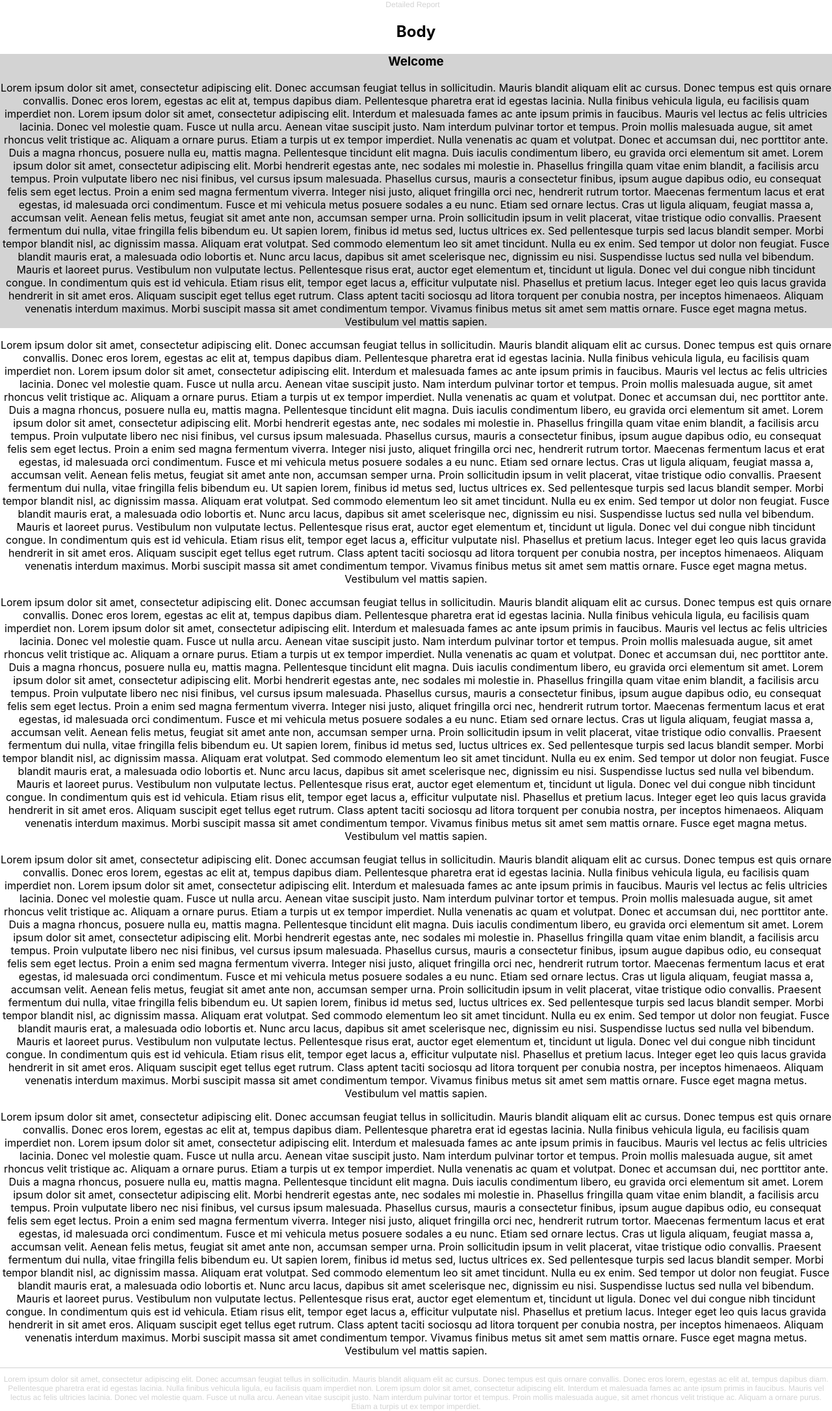
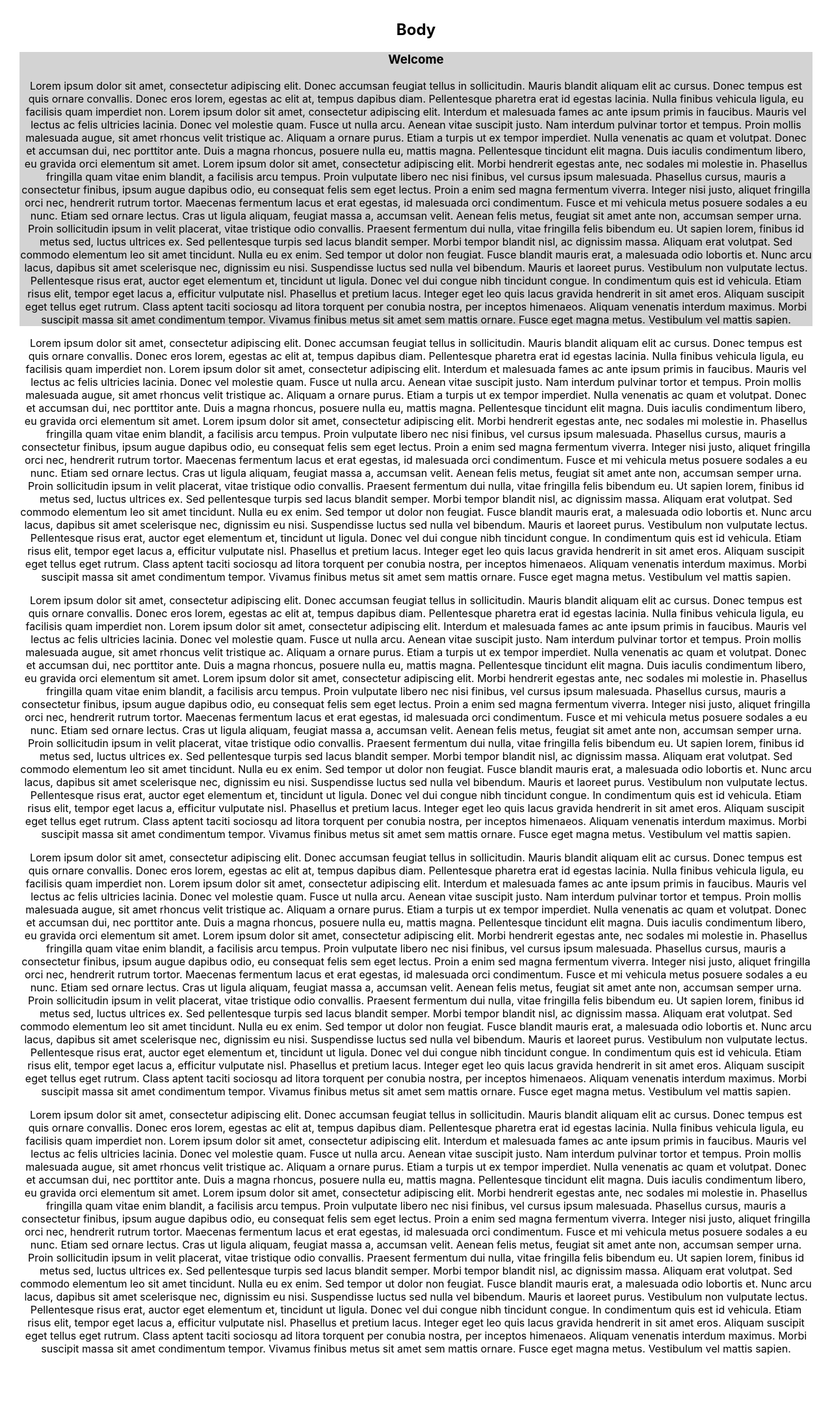
Before and after one commit to PrincAm/react-puppeteer-pdf, a React (Create React App) app: page / in a window 1280 px wide. Shown: the whole page at 65% size. After the commit the page ends 2139 px from the top, so only its background shows below. Built offline with nearby package versions, Linux system fonts and the light colour scheme.

Commit message:
update styles

```diff
--- a/hn.js
+++ b/hn.js
@@ -31,7 +31,7 @@ const puppeteer = require("puppeteer");
     footerTemplate: footerHtml,
     margin: {
       top: "50px",
-      bottom: "240px"
+      bottom: "160px"
     }
   });
 
--- a/src/Footer.js
+++ b/src/Footer.js
@@ -5,11 +5,9 @@ const Footer = () => (
     className="footer-pdf"
     style={{
       fontFamily: "Helvetica Neue",
-      fontSize: "12px",
+      fontSize: "8px",
       color: "#d3d3d3",
-      width: "100%",
-      paddingTop: "10px",
-      borderTop: "1px solid #d3d3d3"
+      margin: "10px 30px 10px 30px"
     }}
   >
     Lorem ipsum dolor sit amet, consectetur adipiscing elit. Donec accumsan
--- a/src/Header.js
+++ b/src/Header.js
@@ -5,7 +5,7 @@ const Header = () => (
     className="header-pdf"
     style={{
       fontFamily: "Helvetica Neue",
-      fontSize: "12px",
+      fontSize: "10px",
       color: "#d3d3d3",
       display: "flex",
       justifyContent: "space-between",
@@ -14,9 +14,12 @@ const Header = () => (
   >
     <span />
     <div>
-      Detailed Report <span class="date"></span>
+      Detailed Report of <b>XYZ</b> - Prepared on{" "}
+      <b>
+        <span class="date"></span>
+      </b>
     </div>
-    <div className="header-pdfPaging">
+    <div style={{ marginRight: "30px" }}>
       <span class="pageNumber"></span> of <span class="totalPages"></span>
     </div>
   </div>
--- a/src/index.css
+++ b/src/index.css
@@ -16,6 +16,10 @@ code {
   text-align: center;
 }
 
+.body {
+  margin: 0 30px 0 30px;
+}
+
 .body > p {
   page-break-before: always;
 }
@@ -24,6 +28,6 @@ code {
   background-color: lightgrey;
 }
 
-.header-pdfPaging {
+.header-pdf, .footer-pdf {
   visibility: hidden;
 }
```
Also changed, not shown: 1 other file (tests, documents, lock files or other folders).
